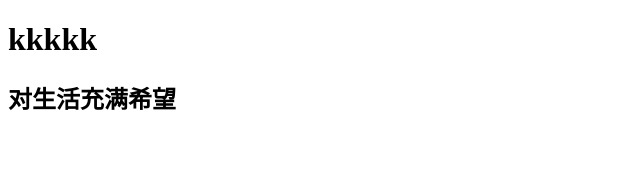
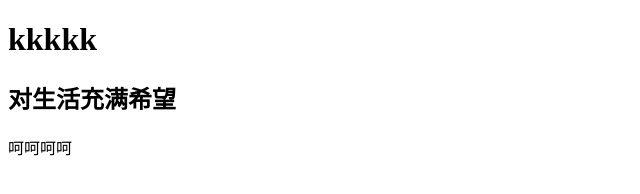
Before and after one commit to GardeniaHe/wm, a plain HTML site: page index.html in a window 1280 px wide. Shown: the full height of the page, 0-640 px from the left. Drawn offline with Linux system fonts and the light colour scheme.

Commit message:
秘钥后

```diff
--- a/index.html
+++ b/index.html
@@ -7,5 +7,6 @@
 <body>
 	<h1>kkkkk</h1>
 	<h2>对生活充满希望</h2>
+	呵呵呵呵
 </body>
 </html>
```
